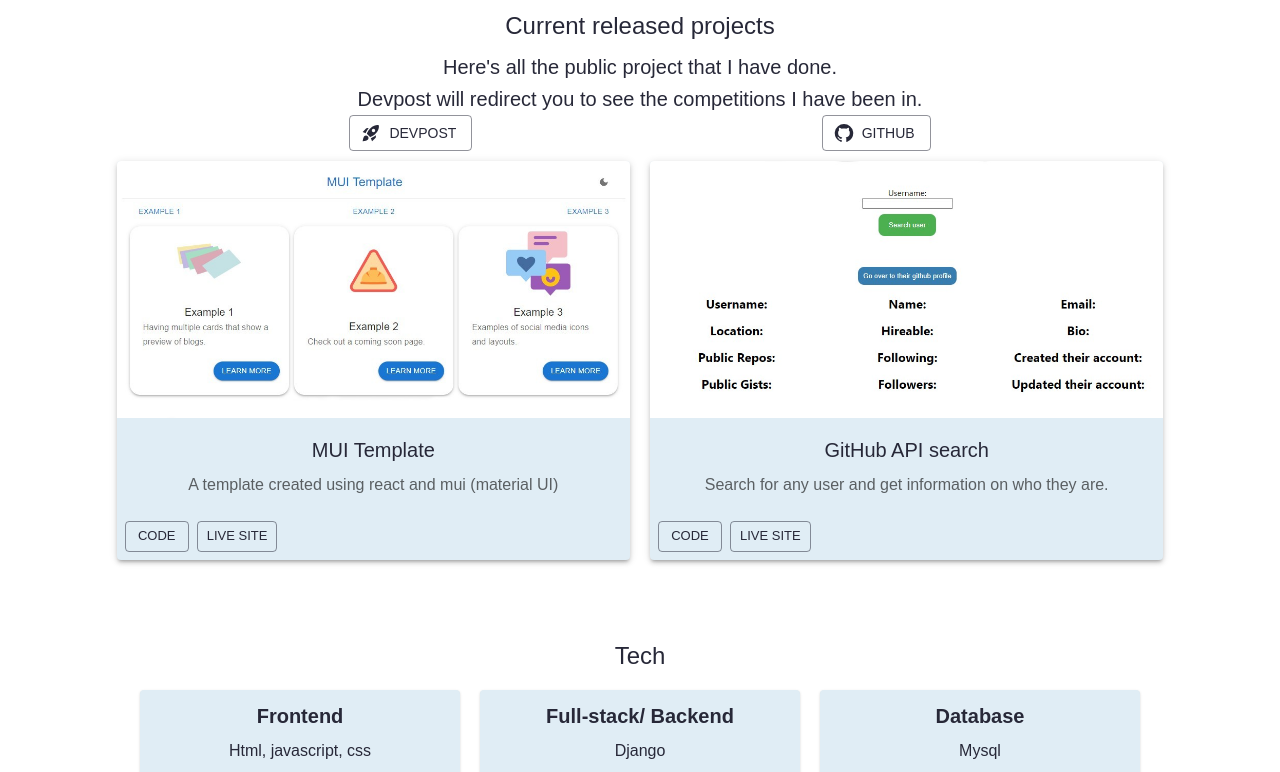
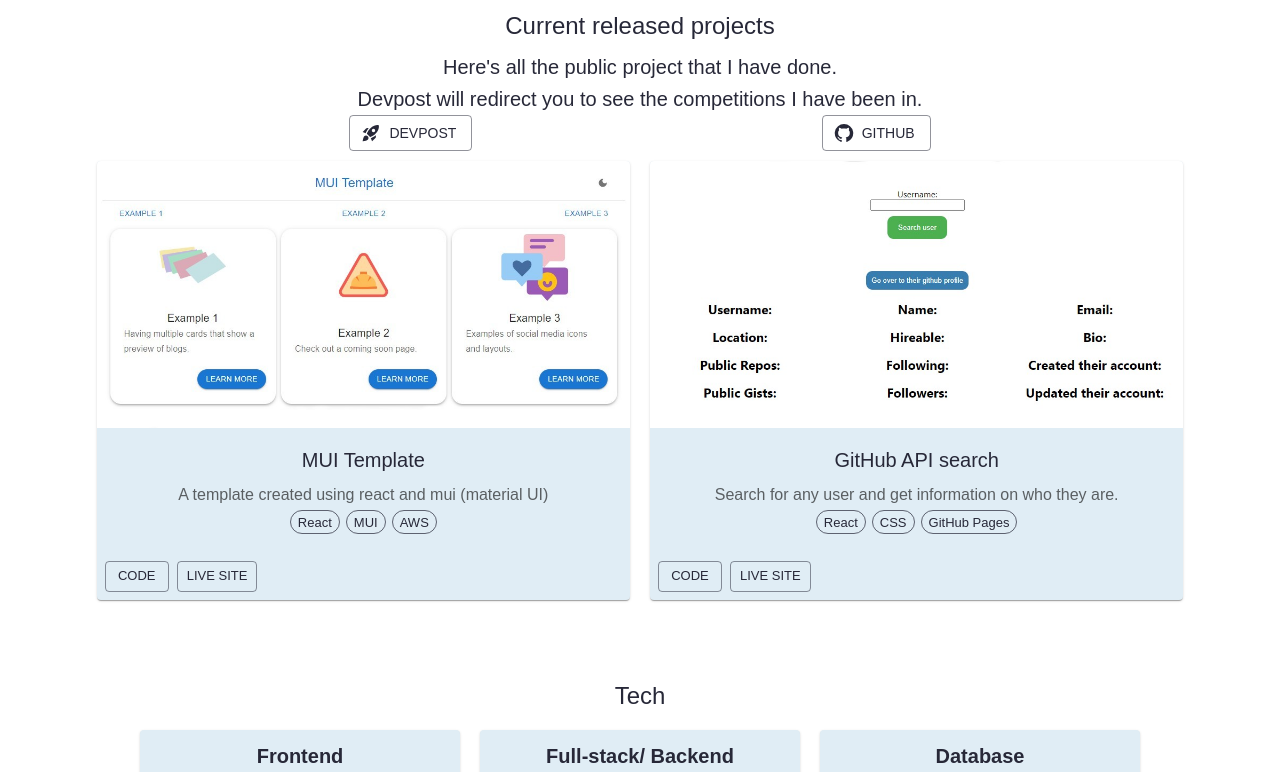
Before and after one commit to YoselineGuerrero/dev-portfolio, a React (Create React App) app: page /#/ in a window 1280 px wide. Shown: the part 510-1282 px from the top of the page. Built offline with nearby package versions, Linux system fonts and the light colour scheme.

Commit message:
Updated repoCards, now have tech chips

```diff
--- a/src/components/repoCards.js
+++ b/src/components/repoCards.js
@@ -4,6 +4,8 @@
 import Card from '@mui/material/Card';
 import CardContent from '@mui/material/CardContent';
 import CardMedia from '@mui/material/CardMedia';
+import Chip from '@mui/material/Chip';
+import Stack from '@mui/material/Stack';
 import {repos} from '../data';
 import { Button, CardActions } from '@mui/material';
 
@@ -11,8 +13,7 @@
   return(
     <>
       {repos.map((repo) => (
-        <Grid item md={5} xs={11} key={repo.id} sx={{ padding: '10px'}} >
-          <Card elevation={3}>
+        <Grid item md={5} xs={11} key={repo.id} sx={{ margin: '10px', display: "flex", flexDirection: "column", justifyContent: "space-between"}} component={Card}>
             <CardMedia component="img" image={repo.img} alt="green iguana"/>
             <CardContent>
               <Typography gutterBottom variant="h6">
@@ -21,6 +22,9 @@
               <Typography variant="body1" color="text.secondary">
                 {repo.description}
               </Typography>
+              {repo.tech.map((item) => (
+                <Chip key={item} label={item} color="secondary" size="small" variant="outlined" sx={{margin:'3px'}}/>
+              ))}
             </CardContent>
             <CardActions>
               <Button size="small" color="secondary" variant="outlined" href={repo.code_site} target="_blank">
@@ -30,7 +34,6 @@
                 Live Site
               </Button>
             </CardActions>
-          </Card>
         </Grid>
       ))}
     </>
--- a/src/data.js
+++ b/src/data.js
@@ -11,8 +11,8 @@
   ];
 
 const repos = [
-    {id:'1', name:'MUI Template', description: 'A template created using react and mui (material UI)', code_site: 'https://github.com/YoselineGuerrero/mui_template', live_site: 'https://main.db6zihjdbzz7y.amplifyapp.com/', img:MUIHomepage},
-    {id:'2', name:'GitHub API search', description: 'Search for any user and get information on who they are.', code_site: 'https://github.com/YoselineGuerrero/react-api-pratice', live_site: 'https://yoselineguerrero.github.io/react-api-pratice/', img:githubHomepage },
+    {id:'1', name:'MUI Template', description: 'A template created using react and mui (material UI)', code_site: 'https://github.com/YoselineGuerrero/mui_template', live_site: 'https://main.db6zihjdbzz7y.amplifyapp.com/', img:MUIHomepage, tech: ['React','MUI', 'AWS']},
+    {id:'2', name:'GitHub API search', description: 'Search for any user and get information on who they are.', code_site: 'https://github.com/YoselineGuerrero/react-api-pratice', live_site: 'https://yoselineguerrero.github.io/react-api-pratice/', img:githubHomepage,  tech: ['React','CSS', 'GitHub Pages'] },
   ];
 
   const sections = [
```
